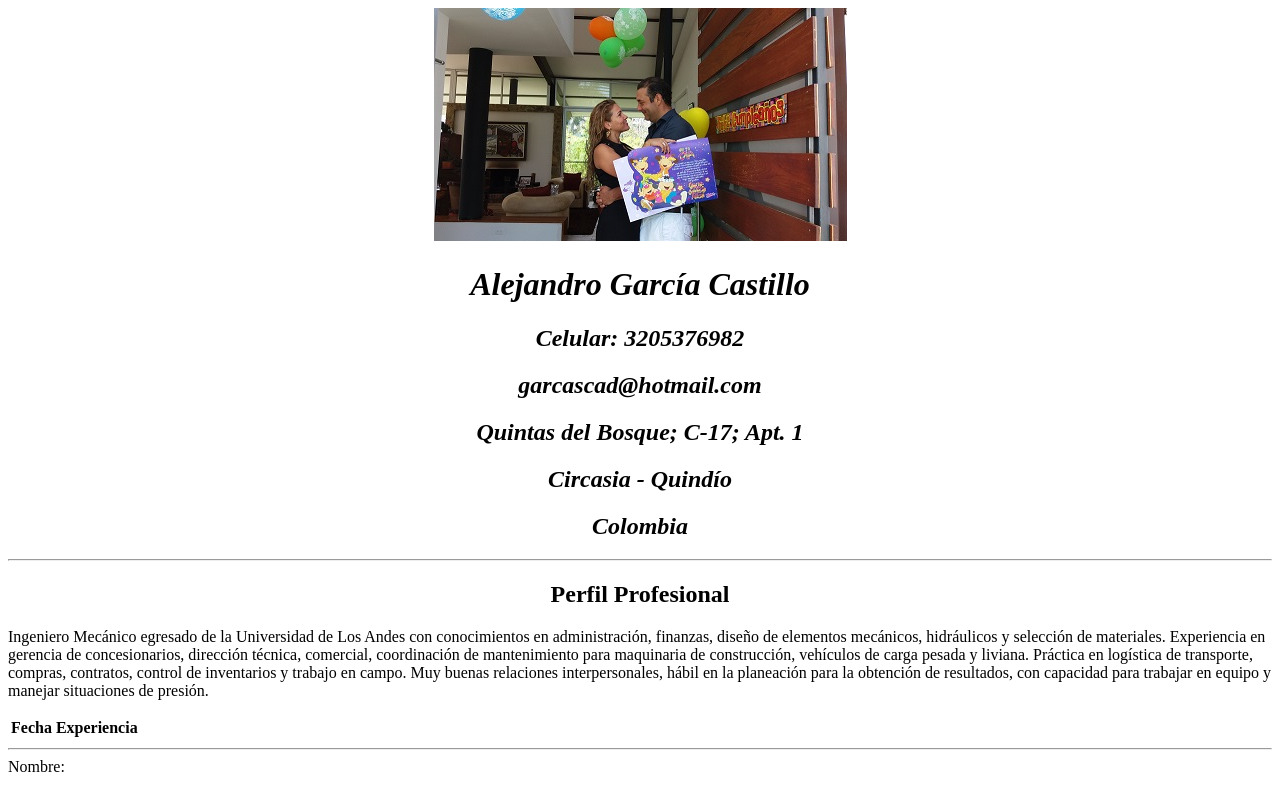
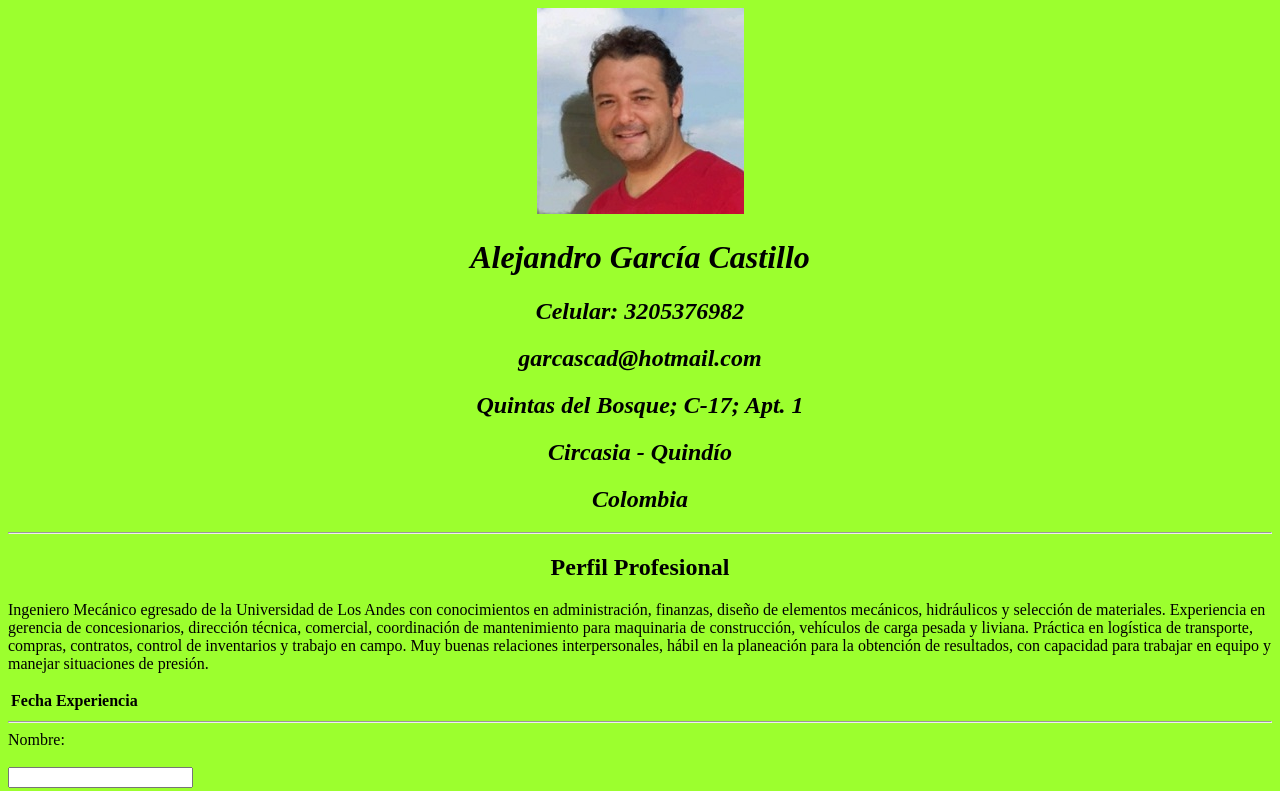
Before and after one commit to alegarcas/agc, a plain HTML site: page index.html in a window 1280 px wide. Shown: the top 791 px of the page. Drawn offline with Linux system fonts and the light colour scheme.

Commit message:
Add files via upload

```diff
--- a/index.html
+++ b/index.html
@@ -6,8 +6,8 @@
   <meta http-equiv="X-UA-Compatible" content="ie=edge">
   <title>♆Alejandro García Castillo♆</title>
 </head>
-<body>
-  <CENTER><img src="fivbdg.jpg" alt="Imagen AGC"></CENTER>
+<body style="background-color: #9CFF2E;">
+  <CENTER><img src="alejo.jpg" alt="Imagen AGC"></CENTER>
   <h1><center><em><strong>Alejandro García Castillo</strong></em></center></h1>
   <h2><center><em><strong>Celular: 3205376982</strong></em></center></h2>
   <h2><center><em><strong>garcascad@hotmail.com</strong></em></center></h2>
```
